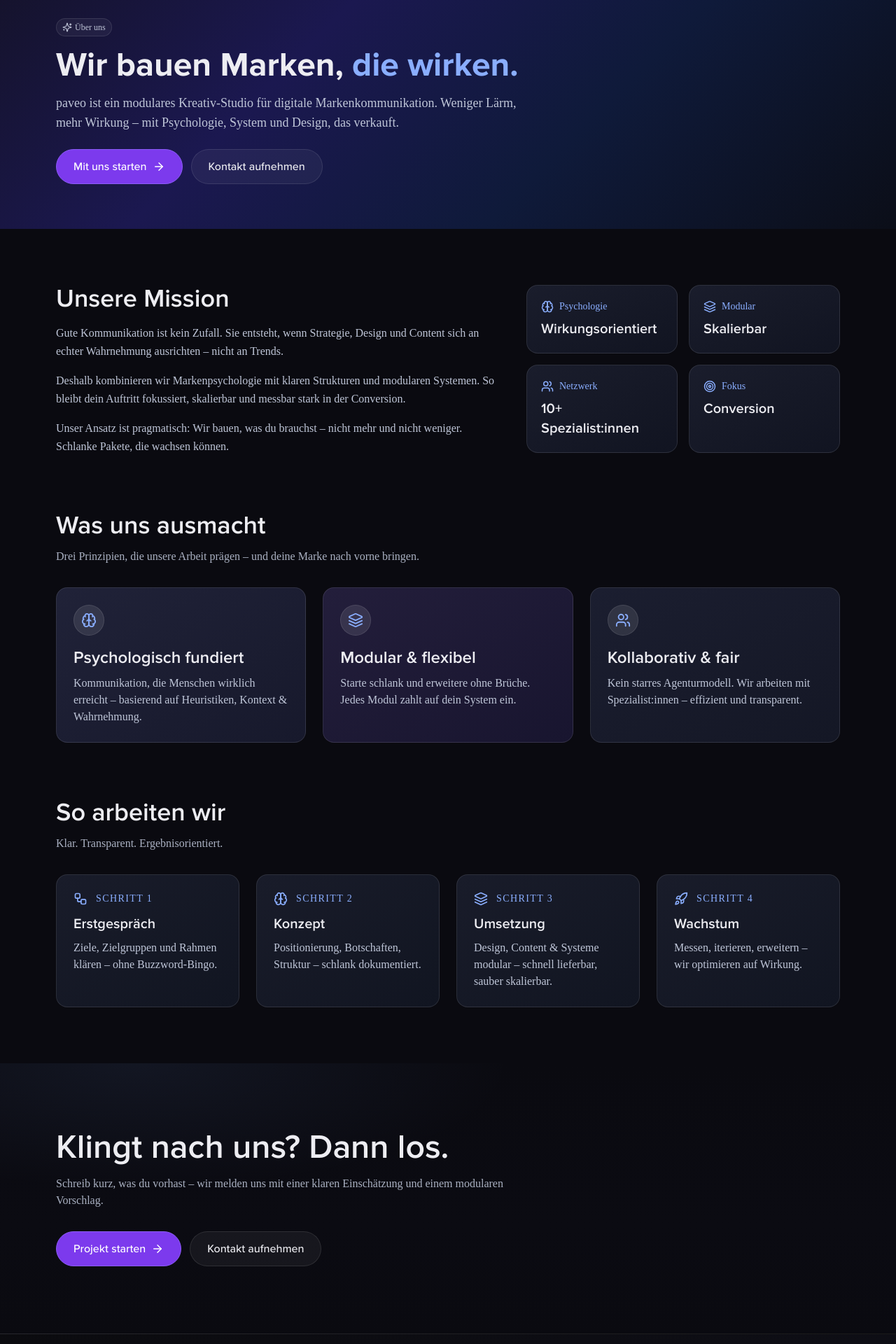
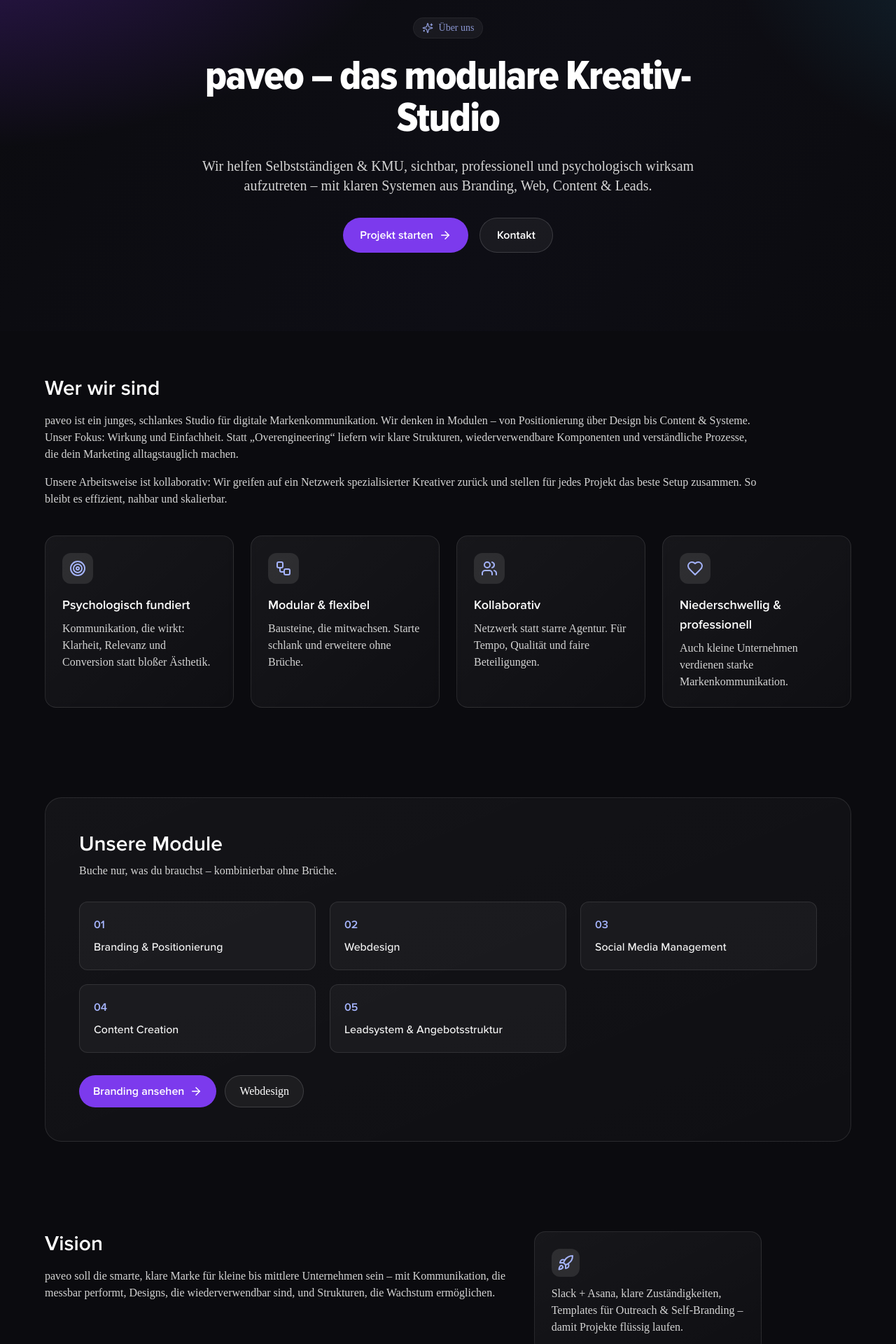
Before and after one commit to cyclebittt/pavewebyyyy, a Next.js app: page /about in a window 1280 px wide. Shown: the part 160-2080 px from the top of the page at 70% size. Built offline with nearby package versions, Linux system fonts and the light colour scheme; a web font is replaced by a local one.

Commit message:
Update page.js

```diff
--- a/app/about/page.js
+++ b/app/about/page.js
@@ -1,206 +1,178 @@
 'use client';
 
+import { useEffect, useState } from 'react';
+import Link from 'next/link';
 import Navbar from '@/components/layout/Navbar';
 import Footer from '@/components/layout/Footer';
-import Link from 'next/link';
-import { ArrowRight, Sparkles, Target, Brain, Layers, Users, Rocket, Workflow } from 'lucide-react';
-import { useEffect } from 'react';
 import AOS from 'aos';
 import 'aos/dist/aos.css';
+import { Sparkles, ArrowRight, Target, Users, Rocket, Workflow, Lightbulb, Heart } from 'lucide-react';
 
-export default function About() {
+export default function AboutPage() {
+  const [fadeDir, setFadeDir] = useState('fade-right');
+
   useEffect(() => {
-    AOS.init({ duration: 700, once: true, easing: 'ease-out-cubic' });
+    AOS.init({ duration: 600, once: true });
+    const onResize = () => setFadeDir(window.innerWidth < 768 ? 'fade-down' : 'fade-right');
+    onResize();
+    window.addEventListener('resize', onResize, { passive: true });
+    return () => window.removeEventListener('resize', onResize);
   }, []);
 
+  const values = [
+    {
+      icon: <Target className="text-indigo-300" />,
+      title: 'Psychologisch fundiert',
+      desc: 'Kommunikation, die wirkt: Klarheit, Relevanz und Conversion statt bloßer Ästhetik.',
+    },
+    {
+      icon: <Workflow className="text-indigo-300" />,
+      title: 'Modular & flexibel',
+      desc: 'Bausteine, die mitwachsen. Starte schlank und erweitere ohne Brüche.',
+    },
+    {
+      icon: <Users className="text-indigo-300" />,
+      title: 'Kollaborativ',
+      desc: 'Netzwerk statt starre Agentur. Für Tempo, Qualität und faire Beteiligungen.',
+    },
+    {
+      icon: <Heart className="text-indigo-300" />,
+      title: 'Niederschwellig & professionell',
+      desc: 'Auch kleine Unternehmen verdienen starke Markenkommunikation.',
+    },
+  ];
+
+  const pillars = [
+    'Branding & Positionierung',
+    'Webdesign',
+    'Social Media Management',
+    'Content Creation',
+    'Leadsystem & Angebotsstruktur',
+  ];
+
   return (
-    <div className="font-proxima text-[#EDEDF2] bg-[#0A0A10] antialiased overflow-x-clip">
+    <div className="font-proxima bg-[#0B0B0F] text-white">
       <Navbar />
 
-      {/* HERO – identisch gestylt wie Blog */}
+      {/* HERO */}
       <section className="relative overflow-hidden">
-        {/* diagonaler Verlauf wie im Blog */}
-        <div className="absolute inset-0 bg-[linear-gradient(135deg,#141227_0%,#1b1850_35%,#0f1a3a_65%,#0b0e18_100%)]" />
-        <div className="relative z-10 px-5 md:px-20 pt-20 md:pt-28 pb-12 md:pb-16">
-          <div className="max-w-4xl" data-aos="fade-up">
-            {/* Badge-Zeile wie Blog (klein, kapselt sich gut) */}
-            <div className="inline-flex items-center gap-2 text-xs text-[#C0C6D8]">
-              <span className="inline-flex items-center gap-1 rounded-full bg-white/5 border border-white/10 px-2 py-1">
-                <Sparkles size={14} /> Über uns
+        <div className="pointer-events-none absolute inset-0 bg-[radial-gradient(1200px_600px_at_-10%_-10%,rgba(129,51,241,.35),transparent_60%),radial-gradient(900px_600px_at_120%_0%,rgba(56,189,248,.20),transparent_55%),linear-gradient(120deg,#0B0B0F_0%,#0E0E15_60%,#0B0B0F_100%)]" />
+        <div className="relative px-5 md:px-16 pt-20 md:pt-28 pb-20 md:pb-28 text-center max-w-4xl mx-auto">
+          <span className="inline-flex items-center gap-2 text-sm text-indigo-300/80 bg-white/5 ring-1 ring-white/10 px-3 py-1 rounded-full">
+            <Sparkles size={16} /> Über uns
           </span>
-            </div>
-
-            <h1 className="mt-4 text-3xl sm:text-5xl font-bold leading-[1.1]">
-              Wir bauen Marken, <span className="text-[#8AAEFF]">die wirken.</span>
+          <h1 className="mt-6 text-4xl md:text-6xl font-extrabold tracking-tight">
+            paveo – das modulare Kreativ-Studio
           </h1>
-
-            <p className="mt-4 text-[#BFC6D8] md:text-lg max-w-2xl">
-              paveo ist ein modulares Kreativ-Studio für digitale Markenkommunikation.
-              Weniger Lärm, mehr Wirkung – mit Psychologie, System und Design, das verkauft.
+          <p className="mt-6 text-lg md:text-xl text-neutral-300">
+            Wir helfen Selbstständigen & KMU, sichtbar, professionell und psychologisch wirksam aufzutreten – mit
+            klaren Systemen aus Branding, Web, Content & Leads.
           </p>
-
-            <div className="mt-6 flex flex-wrap items-center gap-3">
-              <Link
-                href="/request"
-                className="inline-flex items-center gap-2 rounded-full bg-violet-600 px-6 py-3 font-medium text-white border border-violet-500 transition-transform duration-300 hover:scale-[1.03]"
-              >
-                Mit uns starten <ArrowRight size={18} />
+          <div className="mt-8 flex justify-center gap-4">
+            <Link href="/request" className="px-6 py-3 rounded-full bg-violet-600 hover:bg-violet-500 transition-colors font-semibold inline-flex items-center gap-2">
+              Projekt starten <ArrowRight size={18} />
             </Link>
-              <Link
-                href="/contact"
-                className="inline-flex items-center gap-2 rounded-full border border-white/10 bg-white/5 px-6 py-3 font-medium text-[#EDEDF2] hover:bg-white/10"
-              >
-                Kontakt aufnehmen
+            <Link href="/contact" className="px-6 py-3 rounded-full border border-white/15 hover:border-white/30 bg-white/5 transition-colors font-semibold">
+              Kontakt
             </Link>
-            </div>
           </div>
         </div>
       </section>
 
-      {/* MISSION */}
-      <section className="px-5 md:px-20 py-14 md:py-20">
-        <div className="grid grid-cols-1 lg:grid-cols-12 gap-8 items-start">
-          <div className="lg:col-span-7" data-aos="fade-up">
-            <h2 className="text-2xl md:text-4xl font-semibold">Unsere Mission</h2>
-            <div className="mt-4 space-y-4 text-[#BFC6D8] leading-relaxed">
-              <p>
-                Gute Kommunikation ist kein Zufall. Sie entsteht, wenn Strategie,
-                Design und Content sich an echter Wahrnehmung ausrichten – nicht an Trends.
+      {/* WER WIR SIND */}
+      <section className="px-5 md:px-16 py-16">
+        <div className="max-w-5xl">
+          <h2 className="text-2xl md:text-3xl font-semibold">Wer wir sind</h2>
+          <p className="mt-4 text-neutral-300">
+            paveo ist ein junges, schlankes Studio für digitale Markenkommunikation. Wir denken in Modulen – von
+            Positionierung über Design bis Content & Systeme. Unser Fokus: Wirkung und Einfachheit. Statt
+            „Overengineering“ liefern wir klare Strukturen, wiederverwendbare Komponenten und verständliche Prozesse,
+            die dein Marketing alltagstauglich machen.
           </p>
-              <p>
-                Deshalb kombinieren wir Markenpsychologie mit klaren Strukturen und
-                modularen Systemen. So bleibt dein Auftritt fokussiert, skalierbar und
-                messbar stark in der Conversion.
-              </p>
-              <p>
-                Unser Ansatz ist pragmatisch: Wir bauen, was du brauchst – nicht mehr
-                und nicht weniger. Schlanke Pakete, die wachsen können.
+          <p className="mt-4 text-neutral-300">
+            Unsere Arbeitsweise ist kollaborativ: Wir greifen auf ein Netzwerk spezialisierter Kreativer zurück und
+            stellen für jedes Projekt das beste Setup zusammen. So bleibt es effizient, nahbar und skalierbar.
           </p>
         </div>
-          </div>
 
-          {/* Key Stats / Badges */}
-          <div className="lg:col-span-5 grid grid-cols-1 sm:grid-cols-2 gap-4" data-aos="fade-up" data-aos-delay="120">
-            {[
-              { icon: <Brain size={18} />, t: 'Psychologie', s: 'Wirkungsorientiert' },
-              { icon: <Layers size={18} />, t: 'Modular', s: 'Skalierbar' },
-              { icon: <Users size={18} />, t: 'Netzwerk', s: '10+ Spezialist:innen' },
-              { icon: <Target size={18} />, t: 'Fokus', s: 'Conversion' },
-            ].map(({ icon, t, s }) => (
+        {/* Werte */}
+        <div className="mt-10 grid grid-cols-1 md:grid-cols-4 gap-6">
+          {values.map(({ icon, title, desc }, i) => (
             <div
-                key={t}
-                className="rounded-2xl p-5 bg-gradient-to-br from-[#1A1D2C] to-[#111421] border border-white/10 backdrop-blur hover:shadow-[0_0_32px_-12px_rgba(138,174,255,0.35)] transition-all"
+              key={title}
+              data-aos={fadeDir}
+              data-aos-delay={i * 100}
+              className="rounded-2xl bg-gradient-to-br from-white/5 to-white/[0.02] border border-white/10 p-6 backdrop-blur-sm"
             >
-                <div className="flex items-center gap-2 text-[#8AAEFF]">{icon}<span className="text-sm">{t}</span></div>
-                <div className="mt-2 text-xl font-semibold">{s}</div>
-              </div>
-            ))}
-          </div>
-        </div>
-      </section>
-
-      {/* WHAT SETS US APART */}
-      <section className="px-5 md:px-20 pb-14 md:pb-20">
-        <header className="max-w-3xl" data-aos="fade-up">
-          <h2 className="text-2xl md:text-4xl font-semibold">Was uns ausmacht</h2>
-          <p className="mt-3 text-[#AAB1C2]">
-            Drei Prinzipien, die unsere Arbeit prägen – und deine Marke nach vorne bringen.
-          </p>
-        </header>
-
-        <div className="mt-8 grid grid-cols-1 md:grid-cols-3 gap-6">
-          {[
-            {
-              title: 'Psychologisch fundiert',
-              text: 'Kommunikation, die Menschen wirklich erreicht – basierend auf Heuristiken, Kontext & Wahrnehmung.',
-              bg: 'from-[#202238] to-[#17192C]',
-              icon: <Brain size={22} />,
-              delay: 0,
-            },
-            {
-              title: 'Modular & flexibel',
-              text: 'Starte schlank und erweitere ohne Brüche. Jedes Modul zahlt auf dein System ein.',
-              bg: 'from-[#231E3B] to-[#18152F]',
-              icon: <Layers size={22} />,
-              delay: 120,
-            },
-            {
-              title: 'Kollaborativ & fair',
-              text: 'Kein starres Agenturmodell. Wir arbeiten mit Spezialist:innen – effizient und transparent.',
-              bg: 'from-[#1B1E30] to-[#141725]',
-              icon: <Users size={22} />,
-              delay: 240,
-            },
-          ].map((c) => (
-            <div
-              key={c.title}
-              data-aos="fade-up"
-              data-aos-delay={c.delay}
-              className={`rounded-2xl p-6 bg-gradient-to-br ${c.bg} border border-white/10`}
-            >
-              <div className="flex h-11 w-11 items-center justify-center rounded-full bg-white/10 text-[#8AAEFF] border border-white/10">
-                {c.icon}
-              </div>
-              <h3 className="mt-4 text-xl md:text-2xl font-semibold">{c.title}</h3>
-              <p className="mt-2 text-[#BFC6D8]">{c.text}</p>
+              <div className="w-11 h-11 rounded-xl bg-white/10 flex items-center justify-center">{icon}</div>
+              <h3 className="mt-4 text-lg font-semibold">{title}</h3>
+              <p className="mt-2 text-neutral-300">{desc}</p>
             </div>
           ))}
         </div>
       </section>
 
-      {/* WORKFLOW */}
-      <section className="px-5 md:px-20 pb-14 md:pb-20">
-        <header className="max-w-3xl" data-aos="fade-up">
-          <h2 className="text-2xl md:text-4xl font-semibold">So arbeiten wir</h2>
-          <p className="mt-3 text-[#AAB1C2]">Klar. Transparent. Ergebnisorientiert.</p>
-        </header>
+      {/* WAS WIR TUN / MODULE */}
+      <section className="px-5 md:px-16 py-16">
+        <div className="rounded-3xl border border-white/10 bg-gradient-to-br from-white/[0.04] to-white/[0.02] p-8 md:p-12">
+          <h2 className="text-2xl md:text-3xl font-semibold">Unsere Module</h2>
+          <p className="mt-2 text-neutral-300">Buche nur, was du brauchst – kombinierbar ohne Brüche.</p>
 
-        <ol className="mt-8 grid grid-cols-1 md:grid-cols-4 gap-6">
-          {[
-            { t: 'Erstgespräch', d: 'Ziele, Zielgruppen und Rahmen klären – ohne Buzzword-Bingo.', i: <Workflow size={20} /> },
-            { t: 'Konzept', d: 'Positionierung, Botschaften, Struktur – schlank dokumentiert.', i: <Brain size={20} /> },
-            { t: 'Umsetzung', d: 'Design, Content & Systeme modular – schnell lieferbar, sauber skalierbar.', i: <Layers size={20} /> },
-            { t: 'Wachstum', d: 'Messen, iterieren, erweitern – wir optimieren auf Wirkung.', i: <Rocket size={20} /> },
-          ].map((s, idx) => (
-            <li
-              key={s.t}
-              data-aos="fade-up"
-              data-aos-delay={idx * 100}
-              className="relative rounded-2xl p-6 bg-gradient-to-br from-[#191C2A] to-[#111521] border border-white/10"
-            >
-              <div className="flex items-center gap-3 text-[#8AAEFF]">
-                {s.i}
-                <span className="text-sm uppercase tracking-widest">Schritt {idx + 1}</span>
+          <div className="mt-8 grid grid-cols-1 md:grid-cols-3 gap-5">
+            {pillars.map((p, i) => (
+              <div key={p} className="rounded-xl border border-white/10 bg-white/[0.04] hover:bg-white/[0.06] transition-colors p-5">
+                <div className="text-indigo-300 font-semibold">0{i + 1}</div>
+                <div className="mt-2 text-neutral-100 font-medium">{p}</div>
               </div>
-              <h3 className="mt-3 text-xl font-semibold">{s.t}</h3>
-              <p className="mt-2 text-[#BFC6D8]">{s.d}</p>
-            </li>
             ))}
-        </ol>
+          </div>
+
+          <div className="mt-8 flex flex-wrap gap-3">
+            <Link href="/services/branding" className="px-5 py-2.5 rounded-full bg-violet-600 hover:bg-violet-500 transition-colors font-semibold inline-flex items-center gap-2">
+              Branding ansehen <ArrowRight size={18} />
+            </Link>
+            <Link href="/services/webdesign" className="px-5 py-2.5 rounded-full border border-white/15 hover:border-white/30 bg-white/5 transition-colors">
+              Webdesign
+            </Link>
+          </div>
+        </div>
+      </section>
+
+      {/* VISION */}
+      <section className="px-5 md:px-16 py-16">
+        <div className="max-w-5xl grid grid-cols-1 md:grid-cols-3 gap-6">
+          <div className="md:col-span-2">
+            <h2 className="text-2xl md:text-3xl font-semibold">Vision</h2>
+            <p className="mt-4 text-neutral-300">
+              paveo soll die smarte, klare Marke für kleine bis mittlere Unternehmen sein – mit Kommunikation, die
+              messbar performt, Designs, die wiederverwendbar sind, und Strukturen, die Wachstum ermöglichen.
+            </p>
+          </div>
+          <div className="rounded-2xl bg-gradient-to-br from-white/5 to-white/[0.02] border border-white/10 p-6">
+            <div className="w-10 h-10 rounded-xl bg-white/10 flex items-center justify-center">
+              <Rocket className="text-indigo-300" />
+            </div>
+            <p className="mt-3 text-neutral-300">
+              Slack + Asana, klare Zuständigkeiten, Templates für Outreach & Self-Branding – damit Projekte flüssig laufen.
+            </p>
+          </div>
+        </div>
       </section>
 
       {/* CTA */}
-      <section className="relative overflow-hidden bg-[radial-gradient(900px_300px_at_15%_0%,rgba(122,166,255,0.08),transparent_60%),linear-gradient(180deg,#0A0A10_0%,#0B0B12_60%,#0A0A10_100%)]">
-        <div className="relative z-10 px-5 md:px-20 py-16 md:py-24" data-aos="fade-up">
-          <div className="max-w-4xl">
-            <h2 className="text-3xl md:text-5xl font-semibold">Klingt nach uns? Dann los.</h2>
-            <p className="mt-4 text-[#AAB1C2] max-w-2xl">
-              Schreib kurz, was du vorhast – wir melden uns mit einer klaren Einschätzung und einem modularen Vorschlag.
+      <section className="px-5 md:px-16 py-20 text-center">
+        <div className="rounded-3xl border border-white/10 bg-gradient-to-br from-white/[0.04] to-white/[0.02] p-10">
+          <h2 className="text-3xl md:text-4xl font-bold">Lass uns starten.</h2>
+          <p className="mt-4 text-neutral-300 max-w-2xl mx-auto">
+            Schreib uns kurz, was du vorhast – wir melden uns zeitnah mit einem Vorschlag.
           </p>
-            <div className="mt-8 flex flex-wrap gap-3">
-              <Link
-                href="/request"
-                className="inline-flex items-center gap-2 rounded-full bg-violet-600 px-6 py-3 font-medium text-white border border-violet-500 transition-transform duration-300 hover:scale-[1.03]"
-              >
-                Projekt starten <ArrowRight size={18} />
+          <div className="mt-6 flex justify-center gap-4">
+            <Link href="/request" className="px-6 py-3 rounded-full bg-violet-600 hover:bg-violet-500 transition-colors font-semibold inline-flex items-center gap-2">
+              Termin vereinbaren <ArrowRight size={18} />
             </Link>
-              <Link
-                href="/contact"
-                className="inline-flex items-center gap-2 rounded-full border border-white/10 bg-white/5 px-6 py-3 font-medium text-[#EDEDF2] hover:bg-white/10"
-              >
-                Kontakt aufnehmen
+            <Link href="/contact" className="px-6 py-3 rounded-full border border-white/15 hover:border-white/30 bg-white/5 transition-colors font-semibold">
+              Nachricht senden
             </Link>
-            </div>
           </div>
         </div>
       </section>
```
Lines whose indentation alone changed are shown as unchanged.
